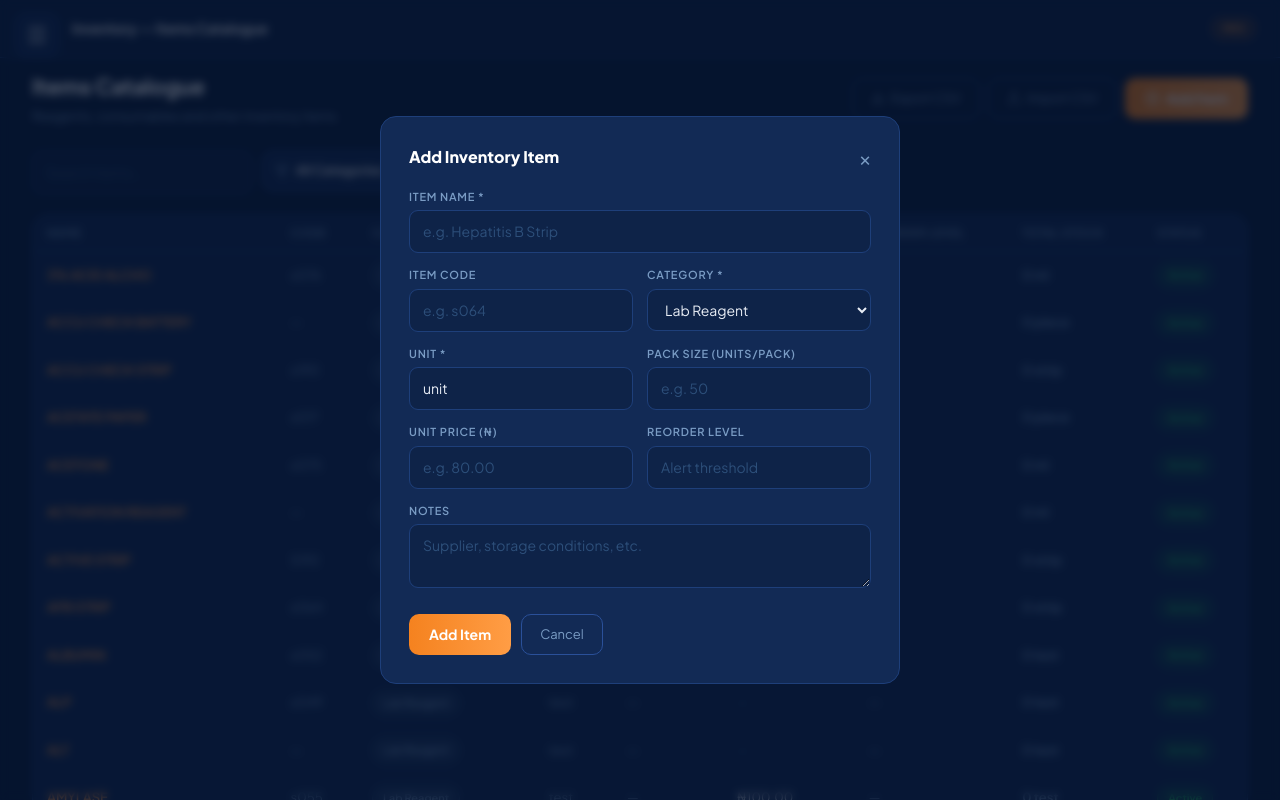
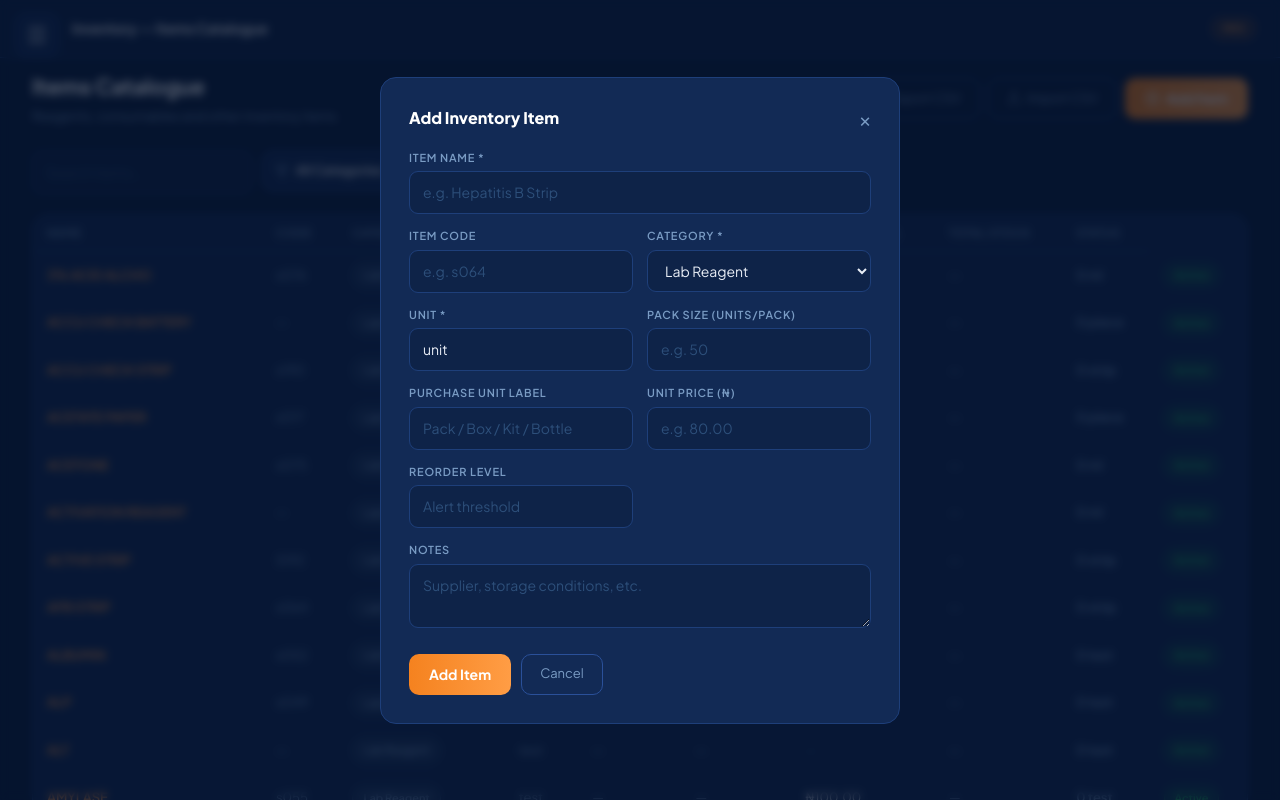
Before and after one commit to surediagnostic-cmd/payment-tracker, a Flask app: page /inventory/items in a window 1280 px wide, after a click on "Add Item". Run offline with Flask 3, Linux system fonts and the light colour scheme; a user stored in the database is signed in; some libraries are stand-ins or nearby versions.

Commit message:
Inventory: add purchase_unit column and form field to items page

```diff
--- a/templates/inventory/items.html
+++ b/templates/inventory/items.html
@@ -52,6 +52,7 @@
         <td style="color:var(--muted);">{{ item.item_code or '—' }}</td>
         <td><span class="badge badge-gray">{{ item.category_label }}</span></td>
         <td style="color:var(--muted);">{{ item.unit }}</td>
+        <td style="color:var(--muted);">{{ item.purchase_unit or '—' }}</td>
         <td style="color:var(--muted);">{{ item.pack_size or '—' }}</td>
         <td>{% if item.unit_price %}₦{{ '{:,.2f}'.format(item.unit_price) }}{% else %}<span style="color:var(--dim);">—</span>{% endif %}</td>
         <td style="color:var(--muted);">{{ item.reorder_level or '—' }}</td>
@@ -132,6 +133,10 @@
           <input name="pack_size" class="inp" type="number" min="1" placeholder="e.g. 50">
         </div>
         <div>
+          <label class="label">Purchase Unit Label</label>
+          <input name="purchase_unit" class="inp" placeholder="Pack / Box / Kit / Bottle">
+        </div>
+        <div>
           <label class="label">Unit Price (₦)</label>
           <input name="unit_price" class="inp" type="number" step="0.01" placeholder="e.g. 80.00">
         </div>
```
